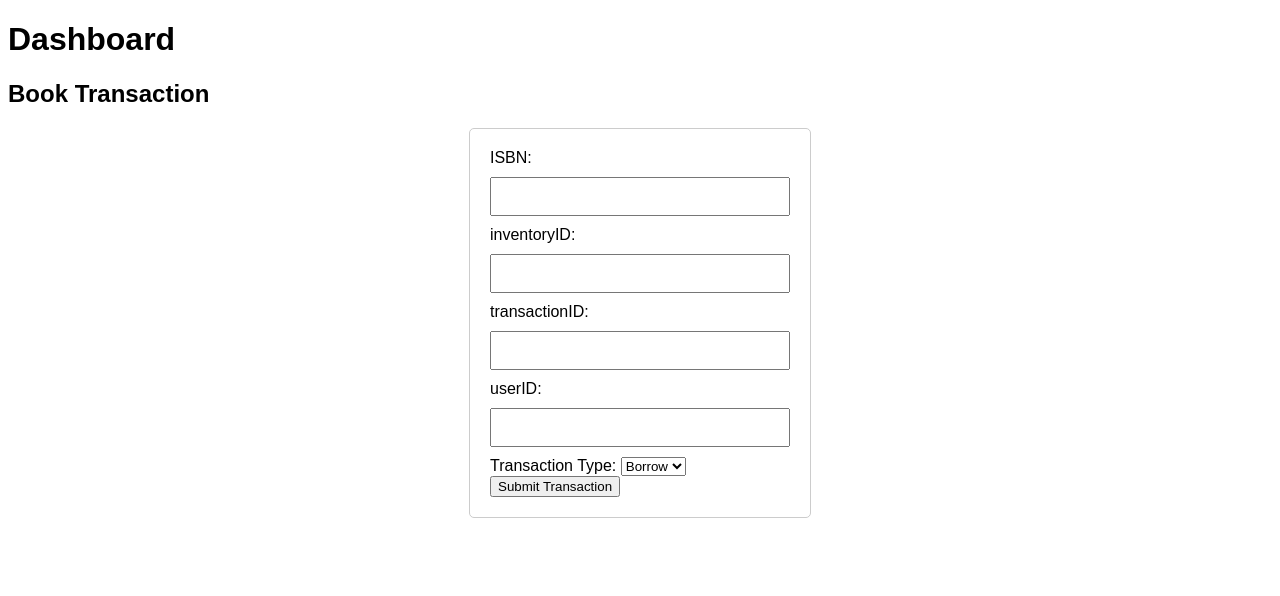
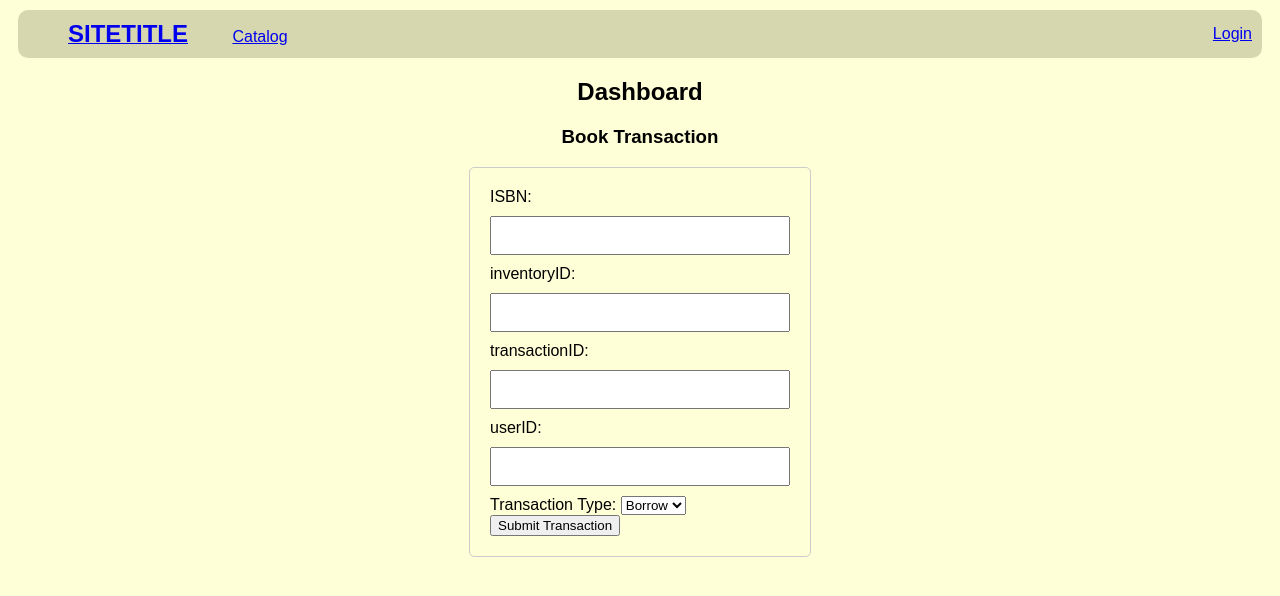
Before and after one commit to 254176/BiblioHub-1, a PHP site: page /dashboard.php in a window 1280 px wide. Shown: the top 596 px of the page. Run offline with PHP 8.4, Linux system fonts and the light colour scheme; a stand-in replaces the project's code that opens the database connection; some libraries are stand-ins or nearby versions.

Commit message:
Add navigation bar, add site-title setting
This required a new config-file value, and a tiny
bit of `include`-reshuffling.

```diff
--- a/book_management.php
+++ b/book_management.php
@@ -1,7 +1,6 @@
 <?php
 $title = "Book Management";
 include("lib/header.php");
-require_once('lib/auth.php');
 ensure_admin();
 
 require_once('lib/db.php');
--- a/dashboard.php
+++ b/dashboard.php
@@ -1,10 +1,9 @@
 <?php
 $title = "Dashboard";
 include("lib/header.php");
-include("lib/auth.php");
 ?>
 
-<h2>Book Transaction</h2>
+<h3>Book Transaction</h3>
 <form action="transaction.php" method="post">
 	<label for="isbn">ISBN:</label>
 	<input type="text" id="isbn" name="isbn" required><br>
--- a/lib/header.php
+++ b/lib/header.php
@@ -1,14 +1,42 @@
+<?php
+require_once('config.php');
+require_once('lib/auth.php');
+?>
 <!DOCTYPE html>
 <html lang="en">
 
 	<head>
 		<meta charset="UTF-8">
 		<meta name="viewport" content="width=device-width, initial-scale=1.0">
-		<title><?php echo $title ?></title>
-		<link rel="stylesheet" type="text/css" href="res/style.css"
+		<title><?php echo($title . ' — ' . ((null !== SITETITLE) ? SITETITLE : "BiblioHub")) ?></title>
+		<link rel="stylesheet" type="text/css" href="res/style.css">
 	</head>
 
 
 	<body>
-		<h1><?php echo $title ?></h1>
+		<header>
+			<nav>
+				<ul>
+					<li><a href="index.html"><h1><?php echo ((null !== SITETITLE) ? SITETITLE : "BiblioHub") ?></h1></a></li>
+					<li><a href="book_catalog.php">Catalog</a></li>
+
+					<!-- Admin menu items. -->
+					<?php
+					if (isset($_SESSION['role']) && $_SESSION['role'] == "admin") {
+					?>
+						<li><a href="book_management.php">Inventory</a></li>
+						<li><a href="user_management.php">Users</a></li>
+						<li><a href="logs.php" >Logs</a></li>
+					<?php } ?>
+				</ul>
+
+				<?php if (isset($_SESSION['user'])) { ?>
+					<div><a href="logout.php">Logout</a></div>
+				<?php } else { ?>
+					<div><a href="user_login.php">Login</a></div>
+				<?php } ?>
+			</nav>
+			<h2><?php echo $title ?></h2>
+		</header>
+
 		<main>
--- a/logs.php
+++ b/logs.php
@@ -1,7 +1,6 @@
 <?php
 $title = "Logs";
 include("lib/header.php");
-require_once('lib/auth.php');
 ensure_admin();
 
 require_once('lib/db.php');
--- a/res/style.css
+++ b/res/style.css
@@ -1,16 +1,19 @@
 body {
     font-family: Arial, sans-serif;
+	background-color: #ffffd7;
 }
 
 table {
     width: 100%;
     border-collapse: collapse;
 }
+
 th, td {
     border: 1px solid black;
     padding: 8px;
     text-align: left;
 }
+
 th {
     background-color: #f2f2f2;
 }
@@ -47,3 +50,30 @@ input[type="submit"]:hover {
 .error {
     color: red;
 }
+
+
+nav {
+	margin: 10px;
+	padding: 10px;
+	background-color: #d7d7af;
+	border-radius: 10px;
+}
+
+nav h1 {
+	display: inline;
+	padding-right: 40px;
+}
+
+nav ul, nav ul li {
+	display: inline;
+}
+
+nav div {
+	padding-top: 5px;
+	display: inline;
+	float: right;
+}
+
+h2, h3, h4 {
+	text-align: center;
+}
--- a/user_login.php
+++ b/user_login.php
@@ -1,7 +1,6 @@
 <?php
 $title = "User Login";
 include("lib/header.php");
-require_once("lib/auth.php");
 
 # If user is already logged-in, redirect.
 if (isset($_SESSION['user']))
```
Also changed, not shown: 1 other file.
